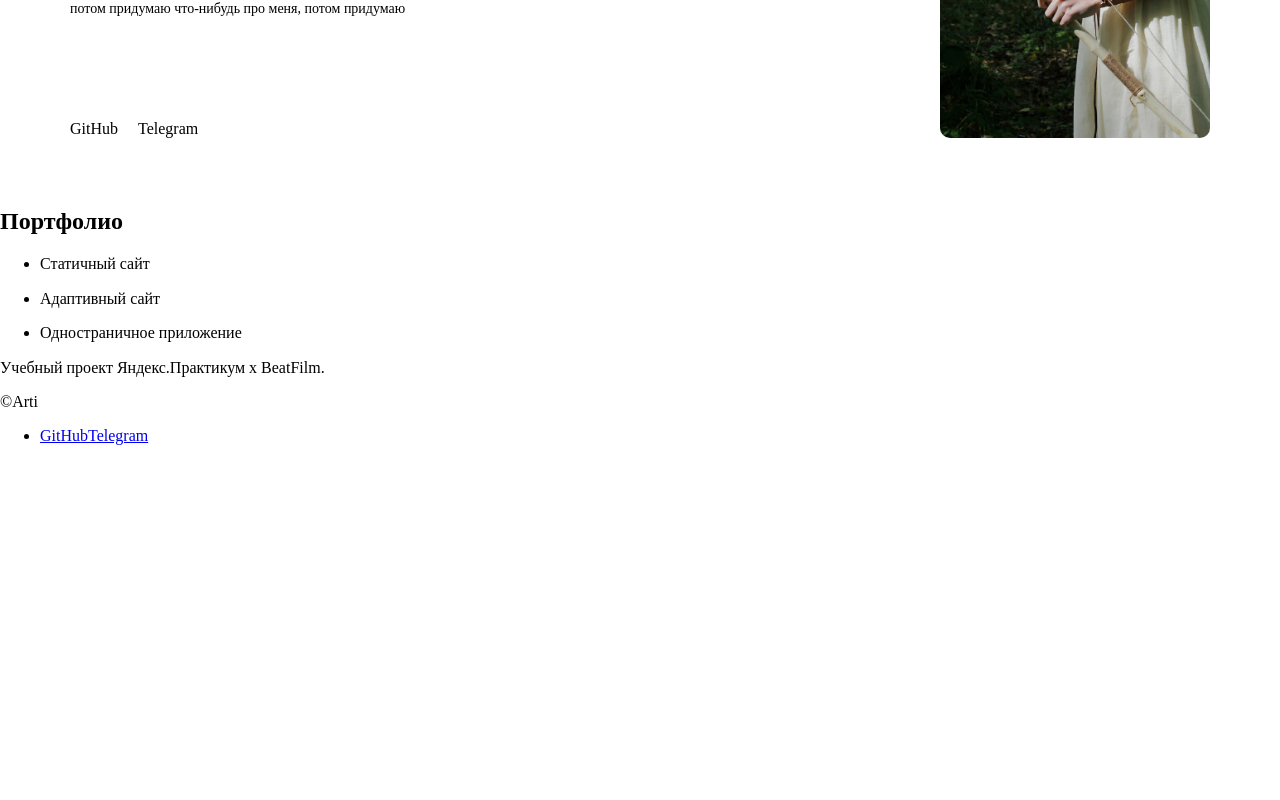
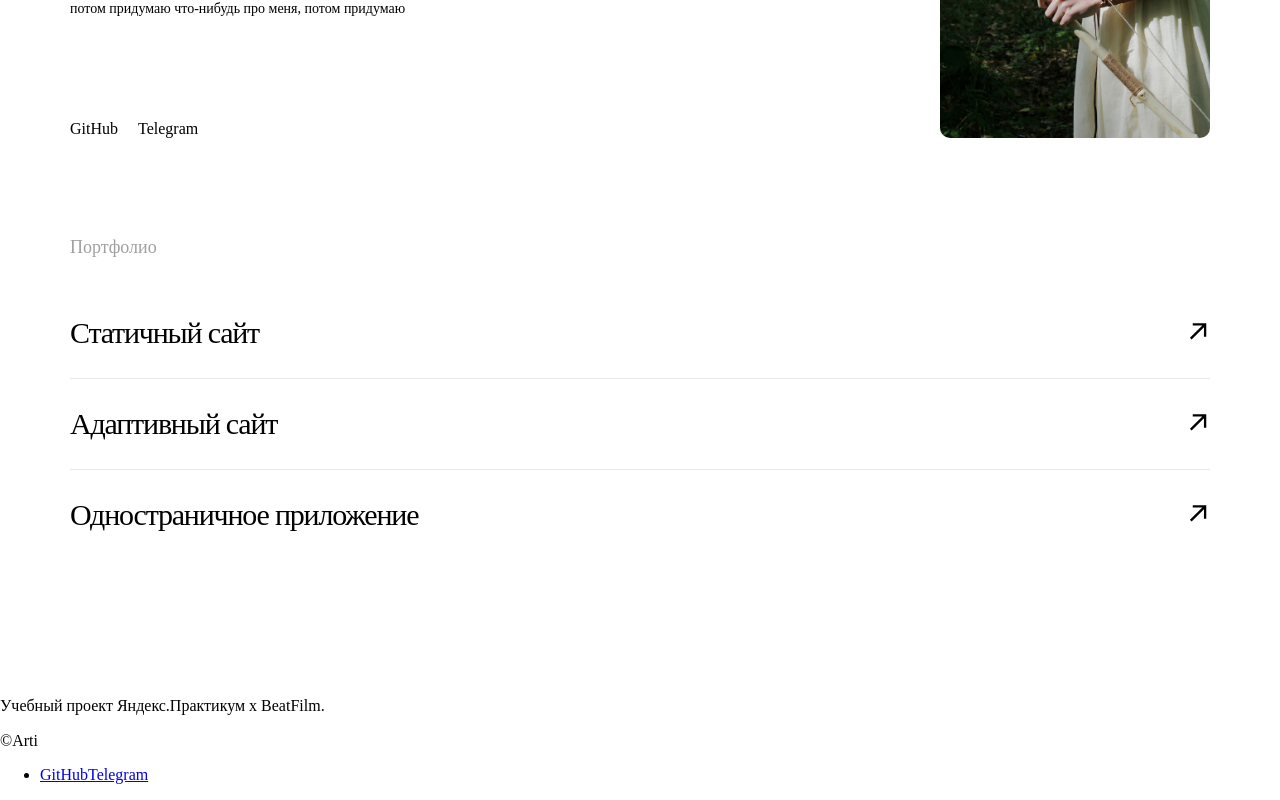
Before and after one commit to Arti-D/movies-explorer-frontend, a React (Create React App) app: page / in a window 1280 px wide. Shown: the part 2339-3139 px from the top of the page. Before the commit the page ends 2801 px from the top, so only its background shows below. Built offline with nearby package versions, Linux system fonts and the light colour scheme.

Commit message:
Portfolio css

```diff
--- a/src/components/Main/Portfolio/Portfolio.css
+++ b/src/components/Main/Portfolio/Portfolio.css
@@ -0,0 +1,59 @@
+.portfolio {
+    padding-top: 50px;
+    padding-bottom: 125px;
+}
+
+.portfolio__title {
+    font-style: normal;
+    font-weight: normal;
+    font-size: 18px;
+    line-height: 1.11;
+    color: #A0A0A0;
+    margin: 0;
+}
+
+.portfolio__list {
+    margin-top: 50px;
+    list-style: none;
+    padding: 0;
+}
+
+.portfolio__project {
+    display: flex;
+    justify-content: space-between;
+    border-bottom: 1px solid #E8E8E8;
+    align-items: center;
+    padding-bottom: 20px;
+    padding-top: 20px;
+}
+
+.portfolio__project:last-child {
+    border-bottom: none;
+    padding-bottom: 0;
+}
+
+.portfolio__project:first-child {
+    padding-top: 0;
+}
+
+.portfolio__project-name {
+    font-style: normal;
+    font-weight: normal;
+    font-size: 30px;
+    line-height: 1.67;
+    letter-spacing: -0.04em;
+    margin: 0;
+}
+
+.portfolio__link {
+    display: block;
+    background-image: url('../../../images/row.svg');
+    background-repeat: no-repeat;
+    width: 21px;
+    height: 21px;
+}
+
+.portfolio__link:hover {
+    cursor: pointer;
+    opacity: .6;
+}
--- a/src/components/Main/Portfolio/Portfolio.js
+++ b/src/components/Main/Portfolio/Portfolio.js
@@ -3,6 +3,7 @@ import React from "react";
 function Portfolio() {
     return (
         <section className="component portfolio">
+            <div className="content">
                 <h2 className="portfolio__title">Портфолио</h2>
                 <ul className="portfolio__list">
                     <li className="portfolio__project">
@@ -18,6 +19,7 @@ function Portfolio() {
                         <a className="portfolio__link" href="#"></a>
                     </li>
                 </ul>
+            </div>
         </section>
     )
 }
--- a/src/index.css
+++ b/src/index.css
@@ -5,3 +5,4 @@
 @import url('./components//Main/AboutProject/AboutProject.css');
 @import url('./components/Main/Techs/Techs.css');
 @import url('./components/Main/AboutMe/AboutMe.css');
+@import url('./components/Main/Portfolio/Portfolio.css');
```
Also changed, not shown: src/images/row.svg (added). Lines whose indentation alone changed are shown as unchanged.
